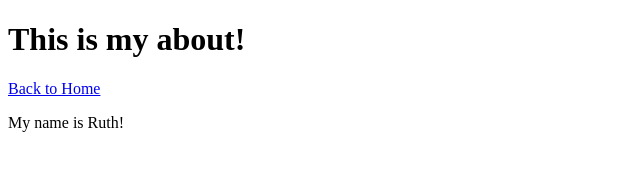
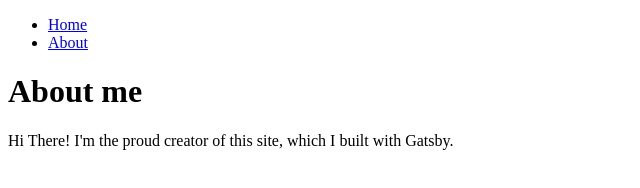
Before and after one commit to ruthondrada/gatsbysite, a Gatsby site: page /about in a window 1280 px wide. Shown: the whole page, without its empty margins (0-640 px from the left). Built offline with nearby package versions, Linux system fonts and the light colour scheme; Gatsby itself is replaced by a stand-in of ours.

Commit message:
using reusable layout

```diff
--- /dev/null
+++ b/src/components/layout.js
@@ -0,0 +1,21 @@
+import * as React from 'react'
+import { Link } from 'gatsby'
+
+const Layout = ({pageTitle, children}) => {
+    return (
+        <div>
+            <nav>
+                <ul>
+                    <li><Link to="/">Home</Link></li>
+                    <li><Link to="/about">About</Link></li>
+                </ul>
+            </nav>
+            <main>
+                <h1>{pageTitle}</h1>
+                {children}
+            </main>
+        </div>
+    )
+}
+
+export default Layout
--- a/src/pages/about.js
+++ b/src/pages/about.js
@@ -1,18 +1,17 @@
 import * as React from 'react'
-import { Link } from 'gatsby'
+//import { Link } from 'gatsby'
+import Layout from '../components/layout';
 
 //create component
 const About = () =>
 {
     return (
-        <>
-        <title>Ruth's web</title>
-        <h1> This is my about!</h1>
-        <Link to="/">Back to Home</Link>
-        <p>My name is Ruth! </p>
-        </>
+        <Layout pageTitle="About me">
+            <p> Hi There! I'm the proud creator of this site, which I built with Gatsby.</p>
+        </Layout>
+
     )
-};
+}
 
 export const Head = () => <title> About Me</title>
 
```
Also changed, not shown: src/pages/index.js (+6 -9 lines).
